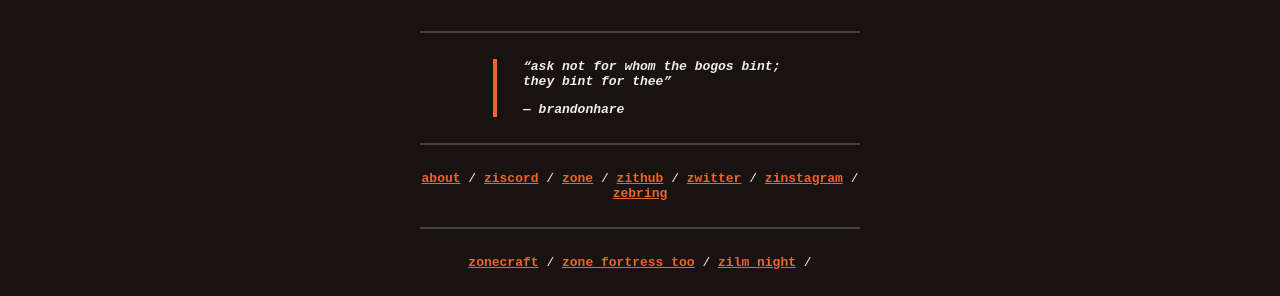
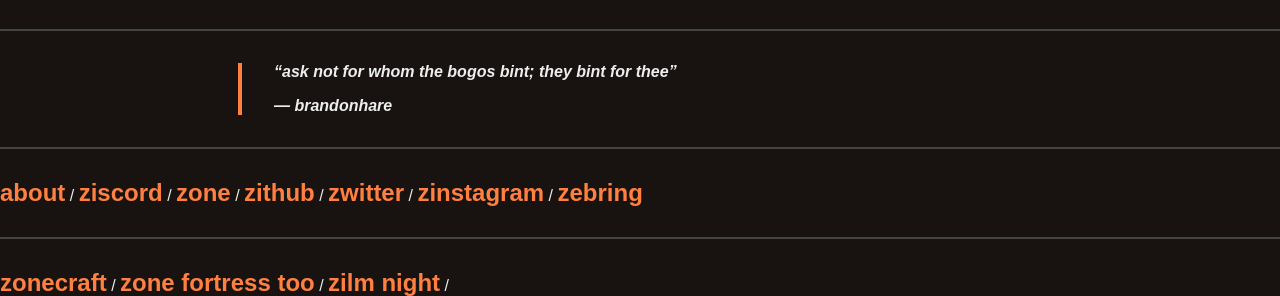
Before and after one commit to FirePitZone/firepit.zone, a website: page index.html in a window 1280 px wide. Shown: the part 580-876 px from the top of the page. Drawn offline with Linux system fonts and the light colour scheme.

Commit message:
major changes to the website; new header, added info page, added fonts.

```diff
--- a/style.css
+++ b/style.css
@@ -1,20 +1,71 @@
-* {font-family: monospace; margin: 0;}
+* {font-family: sans-serif; margin: 0;}
+
+
+@font-face {
+  font-family: Archivo Regular;
+  src: url("Archivo-Regular.ttf");
+  font-style: normal;
+  font-weight: 400;
+  font-stretch: normal;
+}
+
+@font-face {
+  font-family: Archivo Italic;
+  src: url("Archivo-Italic.ttf");
+  font-style: italic;
+  font-weight: 400;
+  font-stretch: normal;
+}
+
+@font-face {
+  font-family: Archivo Black;
+  src: url("Archivo-Black.ttf");
+  font-style: normal;
+  font-weight: 900;
+  font-stretch: normal;
+}
+
+@font-face {
+  font-family: Archivo Black Italic;
+  src: url("Archivo-BlackItalic.ttf");
+  font-style: italic;
+  font-weight: 900;
+  font-stretch: normal;
+}
+
+@font-face {
+  font-family: Archivo Expanded;
+  src: url("Archivo_Expanded-Black.ttf");
+  font-style: normal;
+  font-weight: 900;
+  font-stretch: expanded;
+}
+
+@font-face {
+  font-family: Archivo Expanded;
+  src: url("Archivo_Expanded-BlackItalic.ttf");
+  font-style: italic;
+  font-weight: 900;
+  font-stretch: expanded;
+}
+
 body {
 	background: #181311;
 	color: #eee;
 	font-size: 1rem;
-    margin: 1rem auto;
-    padding: 1rem 2rem;
-    max-width: 440px;
-    text-align: center;
+    margin: 0 auto;
+    text-align: left;
 }
 img             {max-width:100%; height:auto;}
-header          {border: 0px dotted #444; border-radius: 5px; padding: 1em;}
-h1              {font-family: serif; font-size: 4em; margin: .25em; font-style:oblique; text-transform: uppercase;}
+#z1             {color:#FF8040; font-family: Archivo Expanded, sans-serif; text-transform: uppercase; text-align: center; font-size: 10.1vw; margin-top: 1vw;}
 hr 				{margin:2rem 0; border: 1px solid #444;}
-p 				{font-family: monospace;}
-main a          {color:#e8652d; text-decoration: underline; font-weight:bold;}
+p 				{font-family: Archivo, sans-serif;}
+main a          {color:#FF8040; text-decoration: none; font-weight:bold; font-size: 1.5rem; line-height: 1.5rem;}
 main a:hover    {cursor:pointer; text-decoration: none;}
 figure          {margin: 0 auto;}
-.quote          {float: center; text-align: left; width: 60%; margin: auto; padding-left:2rem; border-left:4px solid #e8652d; font-style:oblique; font-weight:bold;}
+.quote          {float: center; text-align: left; width: 60%; margin: auto; padding-left:2rem; border-left:4px solid #FF8040; font-style:oblique; font-weight:bold;}
 blockquote      {margin: 1rem auto;}
+
+#nav-item a          {color:#FF8040; text-decoration: none;}
+#nav-item a:hover    {cursor:pointer; text-decoration: none;}
+nav                  {margin: 0 4vw; color:#FF8040; display:  flex; justify-content: space-between; font-size: 1.5rem; line-height: 1.5rem;}
```
Also changed, not shown: info.html (added, +29 -0 lines), fonts/Archivo-Black.ttf (added), fonts/Archivo-BlackItalic.ttf (added), fonts/Archivo-Italic.ttf (added), fonts/Archivo-Regular.ttf (added), fonts/Archivo_Expanded-Black.ttf (added), fonts/Archivo_Expanded-BlackItalic.ttf (added), img/FirepitFullLogo1080px_Orange.png (added), img/FirepitFullLogo1080px_Orange.svg (added), img/FirepitFullLogo500px_Orange.png (added).
